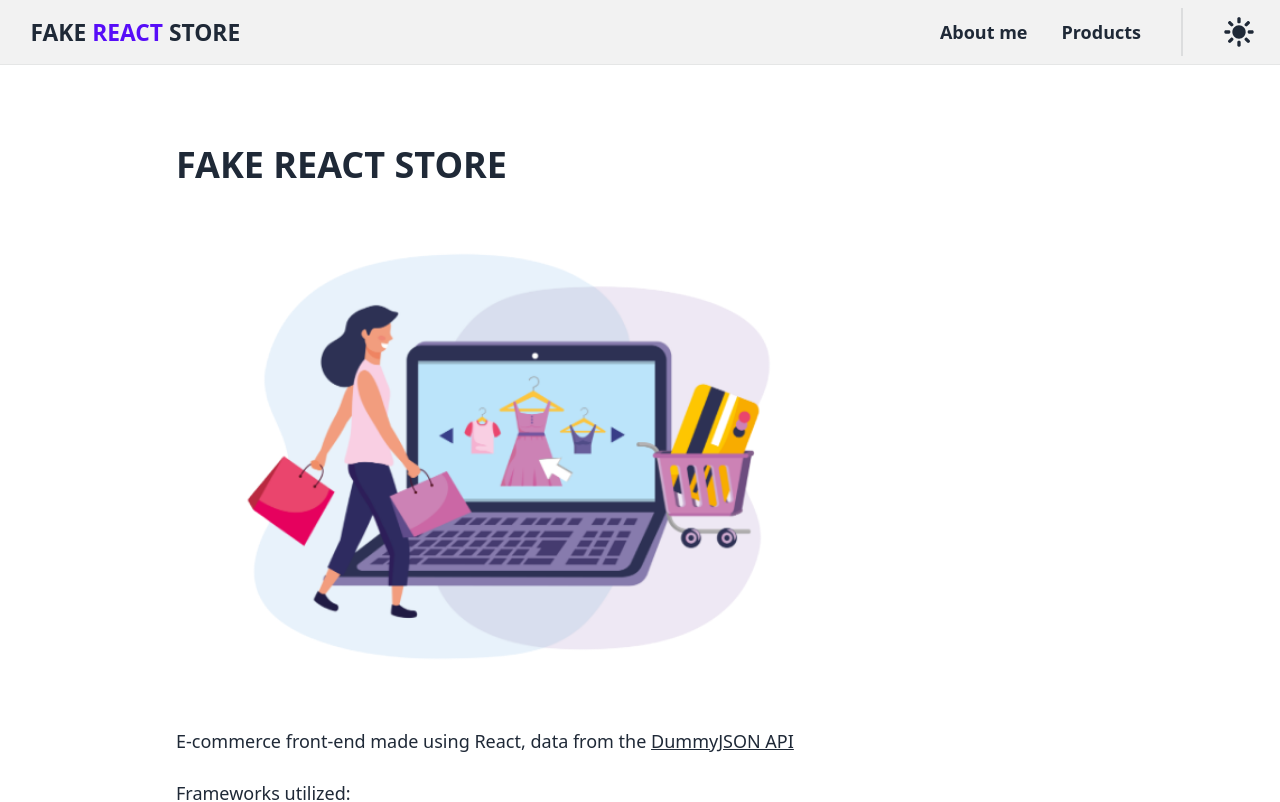
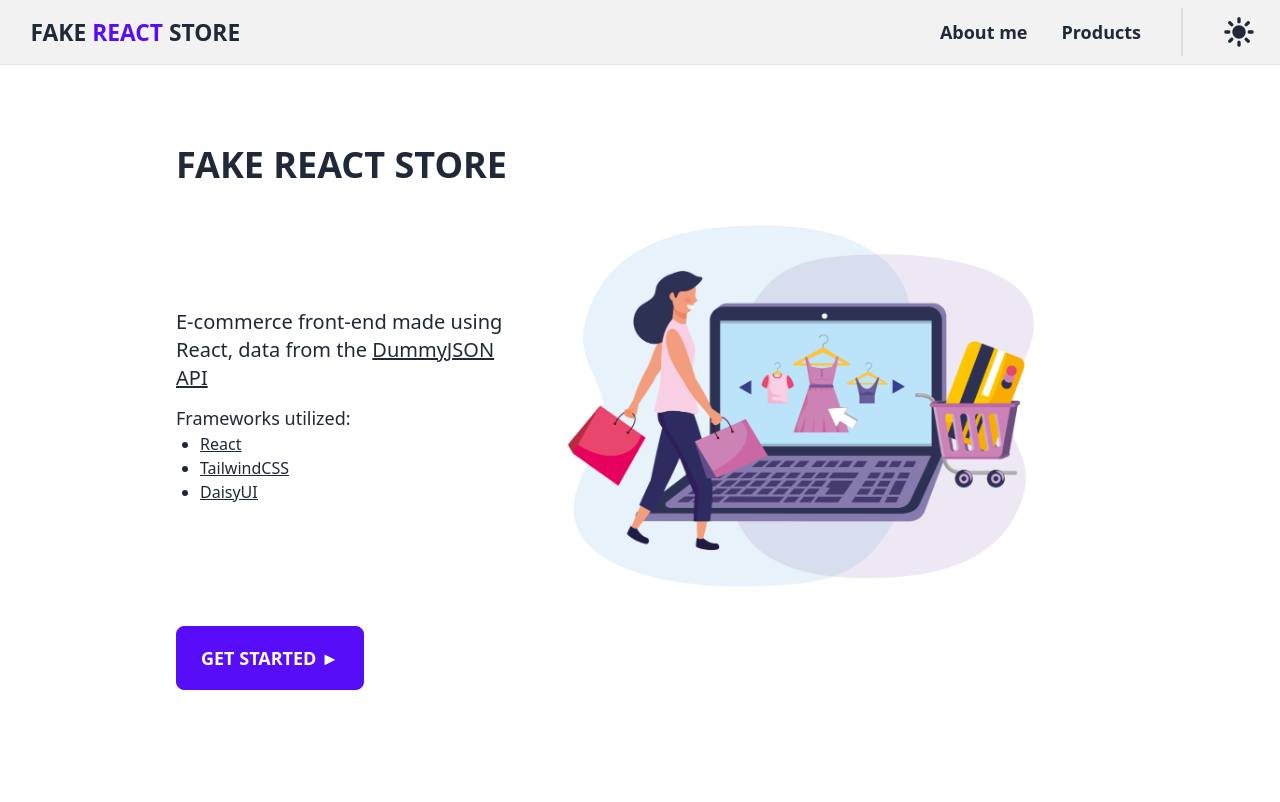
Before and after one commit to angelrcd/fake-react-store, a React (Vite) app: page / in a window 1280 px wide. Shown: the top 802 px of the page. Built offline with nearby package versions, Linux system fonts and the light colour scheme.

Commit message:
Improved style landing page

```diff
--- a/src/components/LandingBody.jsx
+++ b/src/components/LandingBody.jsx
@@ -3,16 +3,20 @@ import { Link } from 'react-router-dom'
 
 export default function LandingBody() {
   return (
-    <div className='py-20 px-14 lg:px-44 flex flex-col gap-6'>
+    <div className='py-20 px-14 lg:px-44 flex flex-col'>
       <h1 className='font-bold text-4xl'>FAKE REACT STORE</h1>
-      <img className='max-w-2xl' src="/bg-image.png" alt="cartoon woman shopping" />
-      <p className='text-lg'>E-commerce front-end made using React, data from the <a className='link' target="_blank" href="https://dummyjson.com/">DummyJSON API</a></p>
-      <p className='text-lg'>Frameworks utilized:</p>
-      <ul>
-        <li className="link"><a target="_blank" href="https://reactjs.org/">React</a></li>
-        <li className="link"><a target="_blank" href="https://tailwindcss.com/">TailwindCSS</a></li>
-        <li className="link"><a target="_blank" href="https://daisyui.com/">DaisyUI</a></li>
-      </ul>
+      <div className='flex items-center justify-between'>
+        <div>
+          <p className='text-xl mb-3'>E-commerce front-end made using React, data from the <a className='link' target="_blank" href="https://dummyjson.com/">DummyJSON API</a></p>
+          <p className='text-lg'>Frameworks utilized:</p>
+          <ul className='list-disc'>
+            <li className="link ml-6"><a target="_blank" href="https://reactjs.org/">React</a></li>
+            <li className="link ml-6"><a target="_blank" href="https://tailwindcss.com/">TailwindCSS</a></li>
+            <li className="link ml-6"><a target="_blank" href="https://daisyui.com/">DaisyUI</a></li>
+          </ul>
+        </div>
+        <img className='max-w-2xl' src="/bg-image.png" alt="cartoon woman shopping" />
+      </div>
       <Link to="/store/products">
         <button className='btn btn-primary w-fit btn-lg'>GET STARTED &#9658;</button>
       </Link>
```
